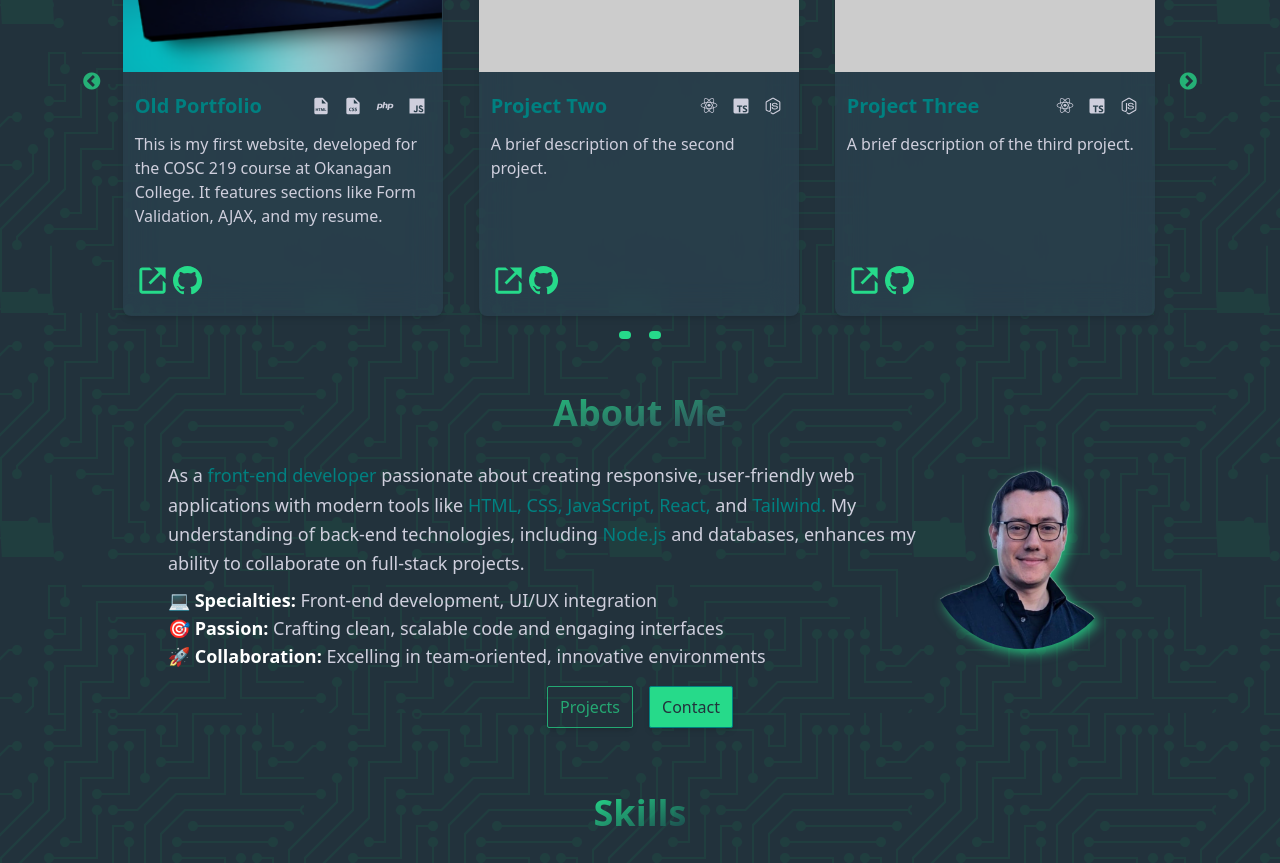
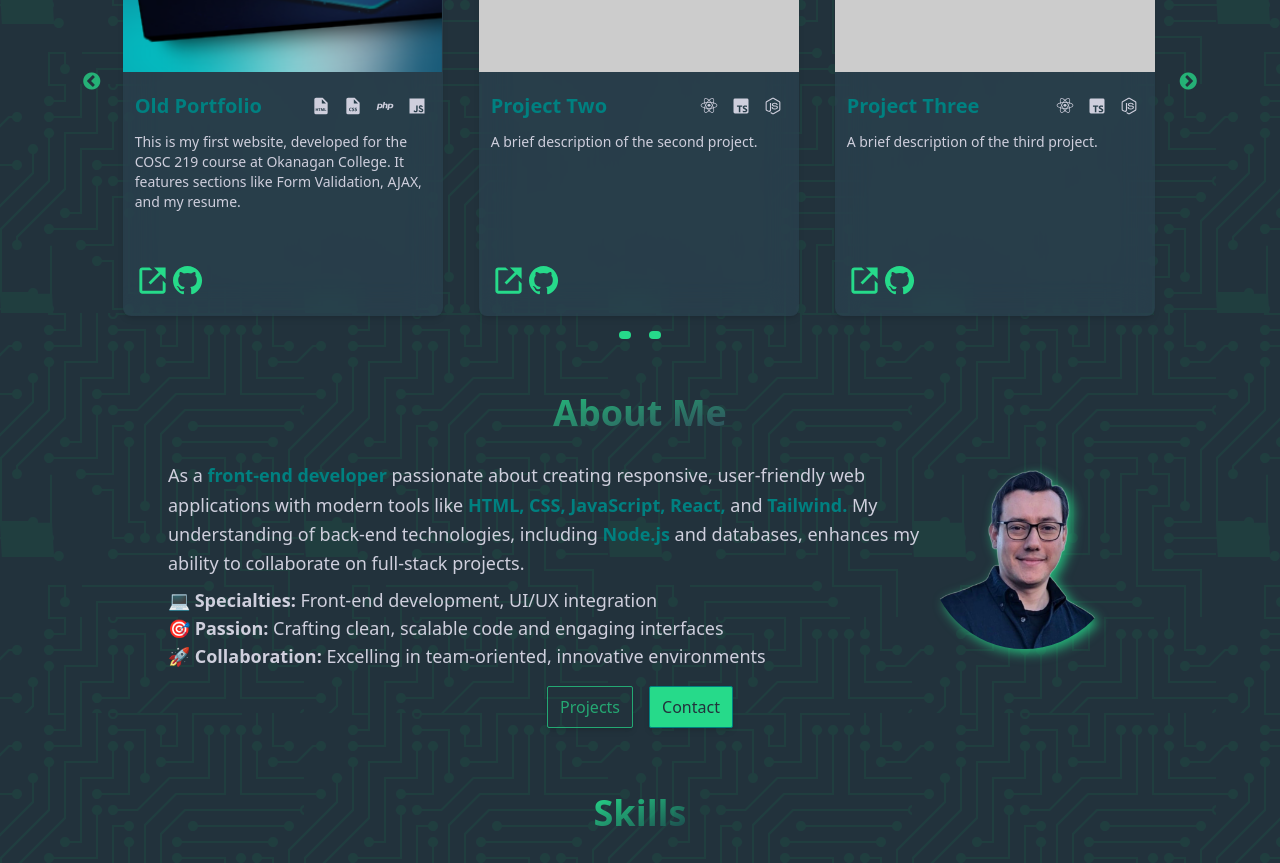
Before and after one commit to ejcontrerast/myportfolio, a React (Vite) app: page / in a window 1280 px wide. Shown: the part 620-1483 px from the top of the page. Built offline with nearby package versions, Linux system fonts and the light colour scheme.

Commit message:
Feat: Corrected some links of acces and styling in about component

```diff
--- a/src/components/About.tsx
+++ b/src/components/About.tsx
@@ -25,27 +25,27 @@ const About: React.FC = () => {
 
           { /* Paragraph */}
           <div className='flex flex-col mt-6'>
-            <div className='mt-1 dark:text-dark-primary text-light-primary'>
+            <div className='mt-1 dark:text-dark-primary text-light-secondary'>
               <p className="text-lg leading-relaxed max-w-3xl mx-auto px-2 text-left ">
                 As a
-                <span className="dark:text-dark-secondary text-light-secondary"> front-end developer </span>
+                <span className="dark:text-dark-secondary text-light-primary font-semibold"> front-end developer </span>
                 passionate about creating responsive, user-friendly web applications with modern tools like
-                <span className="dark:text-dark-secondary text-light-secondary"> HTML, CSS, JavaScript, React, </span> and
-                <span className="dark:text-dark-secondary text-light-secondary"> Tailwind. </span>
+                <span className="dark:text-dark-secondary text-light-primary font-semibold"> HTML, CSS, JavaScript, React, </span> and
+                <span className="dark:text-dark-secondary text-light-primary font-semibold"> Tailwind. </span>
                 My understanding of back-end technologies, including
-                <span className="dark:text-dark-secondary text-light-secondary0"> Node.js </span>
+                <span className="dark:text-dark-secondary text-light-primary font-semibold"> Node.js </span>
                 and databases, enhances my ability to collaborate on full-stack projects.
               </p>
             </div>
             <div className="text-left px-2 mt-2 gap-2 leading-relaxed">
-              <p className="text-lg dark:text-dark-primary text-light-primary">
-                💻 <span className="text-white font-semibold">Specialties:</span> Front-end development, UI/UX integration
+              <p className="text-lg dark:text-dark-primary text-light-secondary">
+                💻 <span className="dark:text-dark-primary text-light-secondary font-semibold">Specialties:</span> Front-end development, UI/UX integration
               </p>
-              <p className="text-lg dark:text-dark-primary text-light-primary">
-                🎯 <span className="text-white font-semibold">Passion:</span> Crafting clean, scalable code and engaging interfaces
+              <p className="text-lg dark:text-dark-primary text-light-secondary">
+                🎯 <span className="dark:text-dark-primary text-light-secondary font-semibold">Passion:</span> Crafting clean, scalable code and engaging interfaces
               </p>
-              <p className="text-lg dark:text-dark-primary text-light-primary">
-                🚀 <span className="text-white font-semibold">Collaboration:</span> Excelling in team-oriented, innovative environments
+              <p className="text-lg dark:text-dark-primary text-light-secondary">
+                🚀 <span className="dark:text-dark-primary text-light-secondary font-semibold">Collaboration:</span> Excelling in team-oriented, innovative environments
               </p>
             </div>
           </div>
--- a/src/components/Contact.tsx
+++ b/src/components/Contact.tsx
@@ -18,21 +18,21 @@ const Contact: React.FC = () => {
 
       <div className="mt-6 flex justify-center gap-6">
         <a
-          href="mailto:your.email@example.com"
+          href="mailto:ejcontrerast@outlook.com"
           aria-label="Send me an email"
           className="text-dark-accent hover:text-dark-secondary transition-transform transform hover:scale-110"
         >
           <FaEnvelope size={30} />
         </a>
         <a
-          href="https://github.com/your-profile"
+          href="https://github.com/ejcontrerast"
           aria-label="Visit my GitHub profile"
           className="text-dark-accent hover:text-dark-secondary transition-transform transform hover:scale-110"
         >
           <FaGithub size={30} />
         </a>
         <a
-          href="https://linkedin.com/in/your-profile"
+          href="www.linkedin.com/in/ejcontrerast"
           aria-label="Visit my LinkedIn profile"
           className="text-dark-accent hover:text-dark-secondary transition-transform transform hover:scale-110"
         >
--- a/src/components/Projects/Projects.tsx
+++ b/src/components/Projects/Projects.tsx
@@ -65,7 +65,7 @@ const ProjectCard: React.FC<Project> = ({
             </div>
           </div>
           {/* Description */}
-          <p className="dark:text-dark-primary text-light-secondary mt-2">
+          <p className="dark:text-dark-primary text-light-secondary mt-2 text-sm">
             {description}
           </p>
 
```
